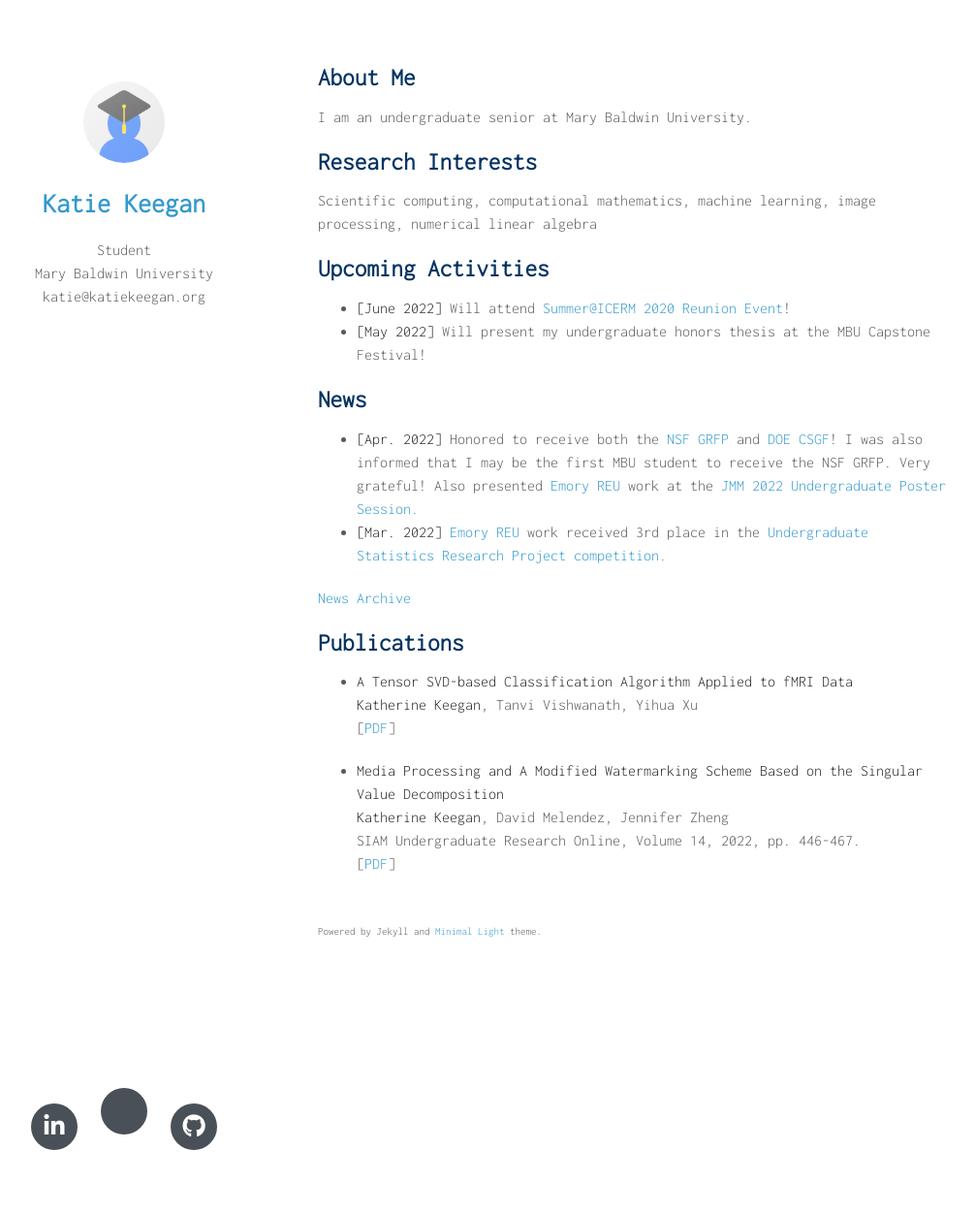
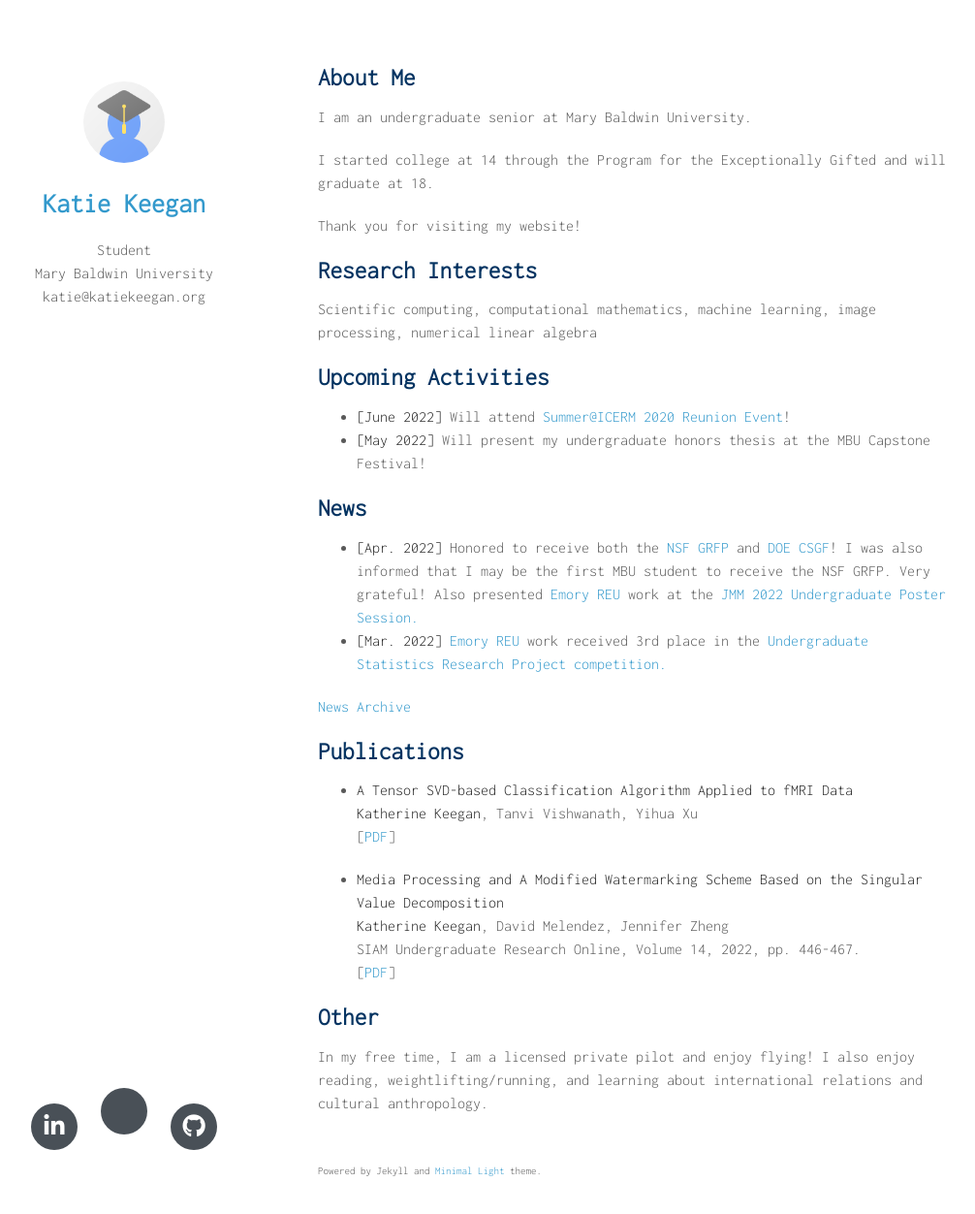
Before and after one commit to katiekeegan/katiekeegan, a Jekyll site: the page built from index.md, in a window 1280 px wide and 1288 px high. Shown: the top 1252 px of the window at 97% size, without its empty margins (142-1148 px from the left). Built offline with Jekyll 4.4.1, drawn with Linux system fonts in a browser that asks for light colours; nearby versions of some CDN libraries; a style sheet for code colours, icons or effects is not loaded; our own code applies the rules of GitHub Pages for plain Markdown files.

Commit message:
Update index.md

```diff
--- a/index.md
+++ b/index.md
@@ -5,6 +5,10 @@ layout: homepage
 ## About Me
 
 I am an undergraduate senior at Mary Baldwin University.
+
+I started college at 14 through the Program for the Exceptionally Gifted and will graduate at 18.
+
+Thank you for visiting my website!
 
 ## Research Interests
 
@@ -39,3 +43,7 @@ Scientific computing, computational mathematics, machine learning, image process
   SIAM Undergraduate Research Online, Volume 14, 2022, pp. 446-467.
   <br>
   [[PDF](https://www.siam.org/Portals/0/Documents/S141166PDF.pdf?ver=2021-09-23-070730-093)]
+
+## Other
+
+In my free time, I am a licensed private pilot and enjoy flying! I also enjoy reading, weightlifting/running, and learning about international relations and cultural anthropology.
```
